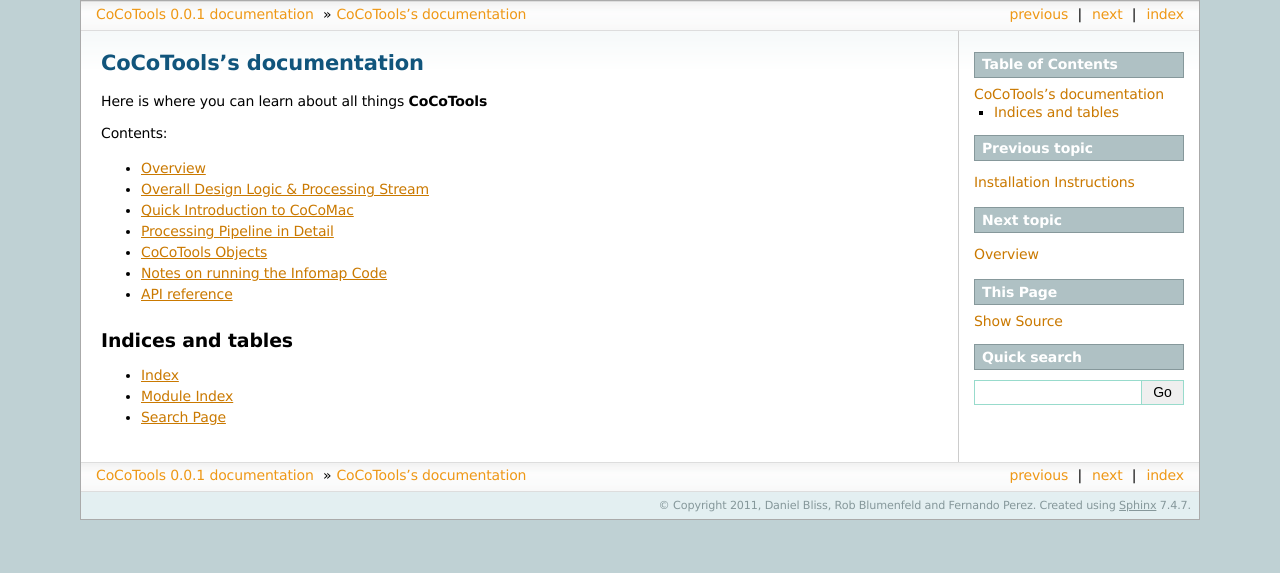
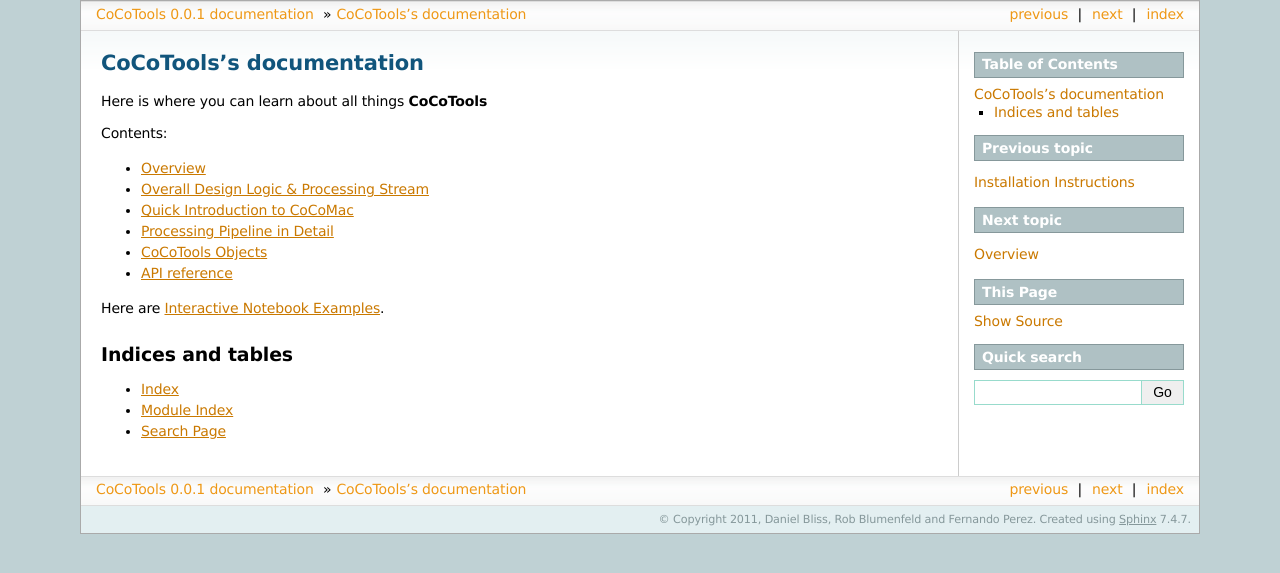
Before and after one commit to cocotools/CoCoTools, a Sphinx documentation site: the page built from doc/source/documentation.rst, in a window 1280 px wide. Shown: the top 573 px of the page. Built offline with Sphinx 7.4.7, drawn with Linux system fonts in a browser that asks for light colours.

Commit message:
made changes to docs, testing build

```diff
--- a/doc/source/documentation.rst
+++ b/doc/source/documentation.rst
@@ -15,8 +15,10 @@
    cocomac
    details
    objects
-   infomap
    api
+
+
+Here are `Interactive Notebook Examples <https://github.com/cocotools/CoCoTools/tree/master/examples#a-collection-of-notebooks-for-using-cocotools>`_.
 
 
 Indices and tables
```
